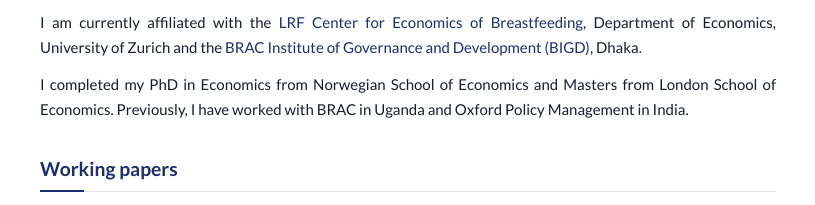
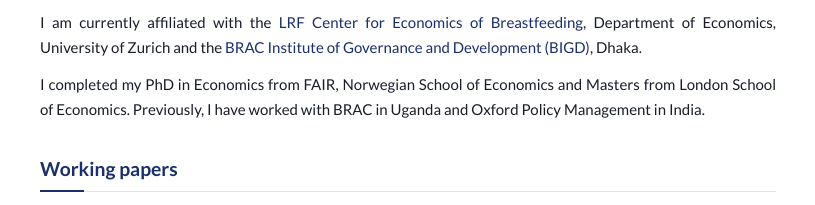
Before and after one commit to pallaviprabhak/pallaviprabhak.github.io, a plain HTML site: page index.html in a window 1280 px wide. Shown: the part 125-330 px from the top of the page, 388-1203 px from the left. Drawn offline with Linux system fonts and the light colour scheme.

Commit message:
Update index.html

```diff
--- a/index.html
+++ b/index.html
@@ -240,7 +240,7 @@
       <div class="bio">
         <p>I am a Postdoctoral Research Fellow in the Department of Economics at the Stockholm School of Economics (SSE). I study how economic frictions at the government and household levels shape the effectiveness of public programmes.</p>
         <p>I am currently affiliated with the <a href="https://www.lrfc.uzh.ch/en/index.html">LRF Center for Economics of Breastfeeding</a>, Department of Economics, University of Zurich and the <a href="https://bigd.bracu.ac.bd/">BRAC Institute of Governance and Development (BIGD)</a>, Dhaka.</p>
-        <p>I completed my PhD in Economics from Norwegian School of Economics and Masters from London School of Economics. Previously, I have worked with BRAC in Uganda and Oxford Policy Management in India.</p>
+        <p>I completed my PhD in Economics from FAIR, Norwegian School of Economics and Masters from London School of Economics. Previously, I have worked with BRAC in Uganda and Oxford Policy Management in India.</p>
       </div>
 
       <h2>Working papers</h2>
```
